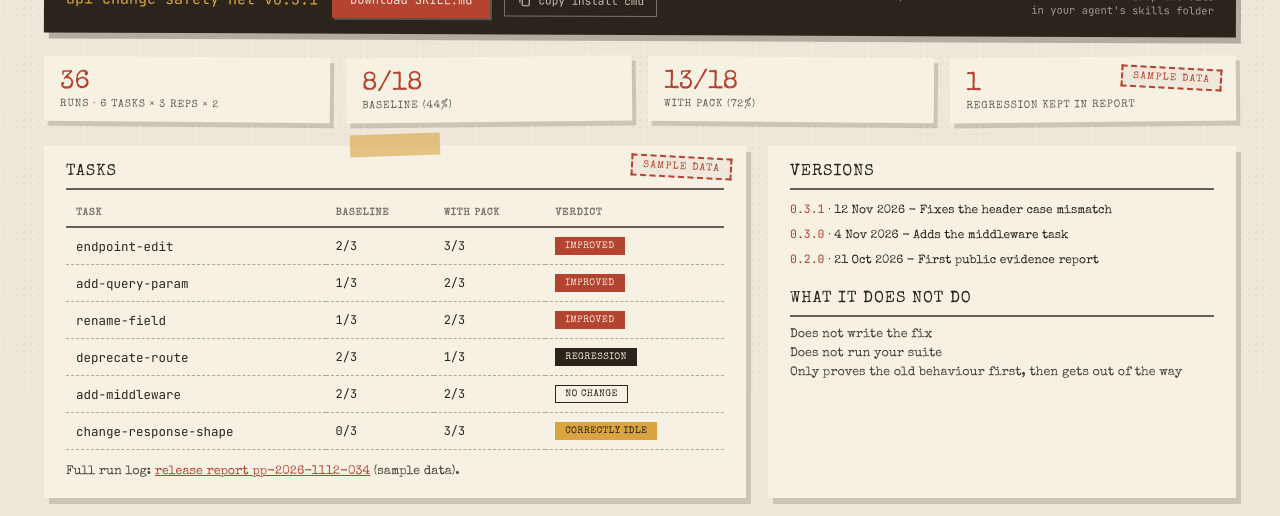
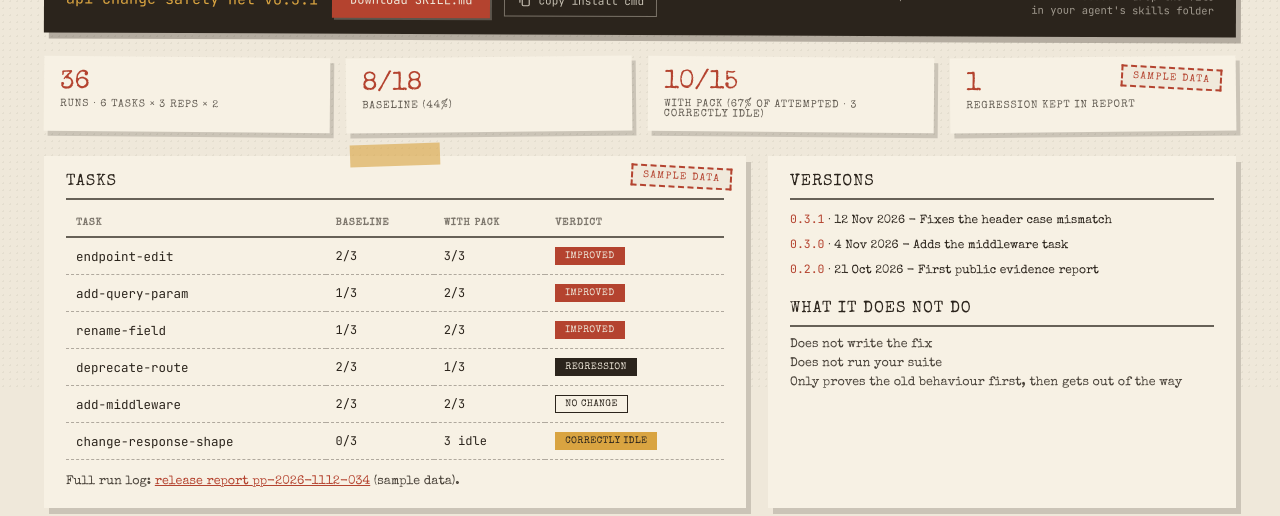
Before and after one commit to ajaycodesitbetter/packproof, a Next.js app: page /packs/api-change-safety-net in a window 1280 px wide. Shown: the part 408-924 px from the top of the page. Built offline with nearby package versions, Linux system fonts and the light colour scheme; no server answers.

Commit message:
Add new metrics to pack detail page

```diff
--- a/app/packs/[slug]/page.tsx
+++ b/app/packs/[slug]/page.tsx
@@ -5,7 +5,7 @@ import Footer from "@/components/Footer";
 import CopyButton from "@/components/CopyButton";
 import SaveButton from "@/components/SaveButton";
 import { Icon } from "@/components/Icons";
-import { getAllPacks, getPack, pct, fmtDate } from "@/lib/packs";
+import { getAllPacks, getPack, pct, fmtDate, idleRunCount, attemptedSolved, attemptedTotal } from "@/lib/packs";
 import { STATUS_LABEL, VERDICT_LABEL, Verdict } from "@/lib/types";
 
 export function generateStaticParams() {
@@ -102,9 +102,11 @@ export default async function PackPage({ params }: { params: Promise<{ slug: str
               <div className="l">baseline ({pct(e.baseSolved, e.baseTotal)}%)</div>
             </div>
             <div className="stat">
-              <div className="v">{e.packSolved !== null ? `${e.packSolved}/${e.packTotal}` : "-"}</div>
+              <div className="v">{e.packSolved !== null ? `${attemptedSolved(e)}/${attemptedTotal(e)}` : "-"}</div>
               <div className="l">
-                {e.packSolved !== null ? `with pack (${pct(e.packSolved, e.packTotal)}%)` : "with pack - in progress"}
+                {e.packSolved !== null
+                  ? `with pack (${pct(attemptedSolved(e), attemptedTotal(e))}% of attempted · ${idleRunCount(e)} correctly idle)`
+                  : "with pack - in progress"}
               </div>
             </div>
             <div className="stat">
@@ -120,6 +122,7 @@ export default async function PackPage({ params }: { params: Promise<{ slug: str
               <span className="ptape"></span>
               <span className="sample-stamp">Sample data</span>
               <h2>Tasks</h2>
+              <div className="twrap">
               <table className="ttasks">
                 <thead>
                   <tr>
@@ -136,7 +139,13 @@ export default async function PackPage({ params }: { params: Promise<{ slug: str
                       <td className="num">
                         {t.baseSolved}/{t.reps}
                       </td>
-                      <td className="num">{t.packSolved !== null ? `${t.packSolved}/${t.reps}` : "-"}</td>
+                      <td className="num">
+                        {t.packSolved !== null
+                          ? t.verdict === "correctly-idle"
+                            ? `${t.reps} idle`
+                            : `${t.packSolved}/${t.reps}`
+                          : "-"}
+                      </td>
                       <td>
                         <span className={`vd ${VD_CLASS[t.verdict]}`}>{VERDICT_LABEL[t.verdict]}</span>
                       </td>
@@ -144,6 +153,7 @@ export default async function PackPage({ params }: { params: Promise<{ slug: str
                   ))}
                 </tbody>
               </table>
+              </div>
               {pack.status === "evidence-complete" && (
                 <p className="note-card" style={{ marginTop: 12 }}>
                   Full run log: <Link href={`/reports/${pack.slug}`} style={{ color: "#b4432f" }}>release report {e.reportId}</Link> (sample data).
```
